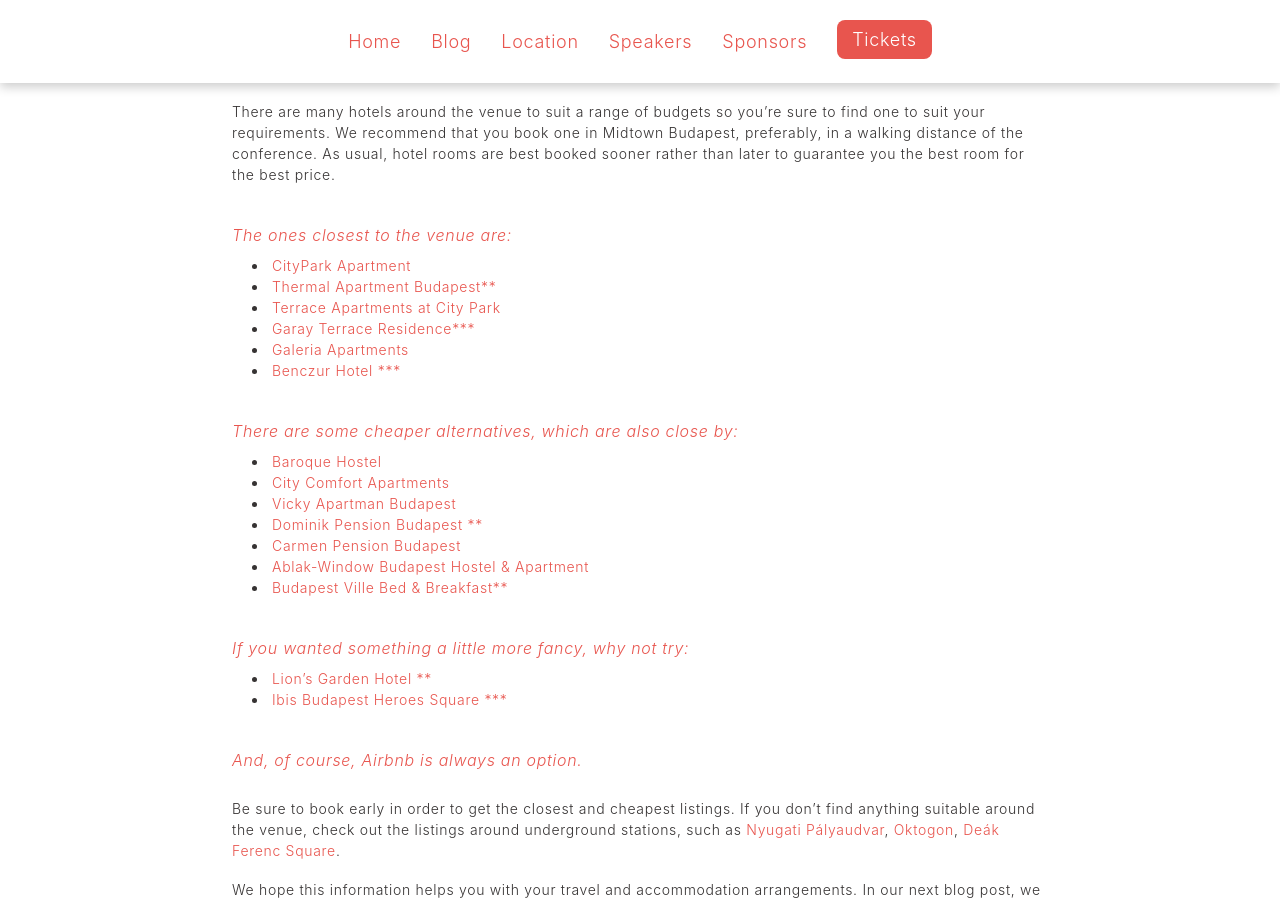
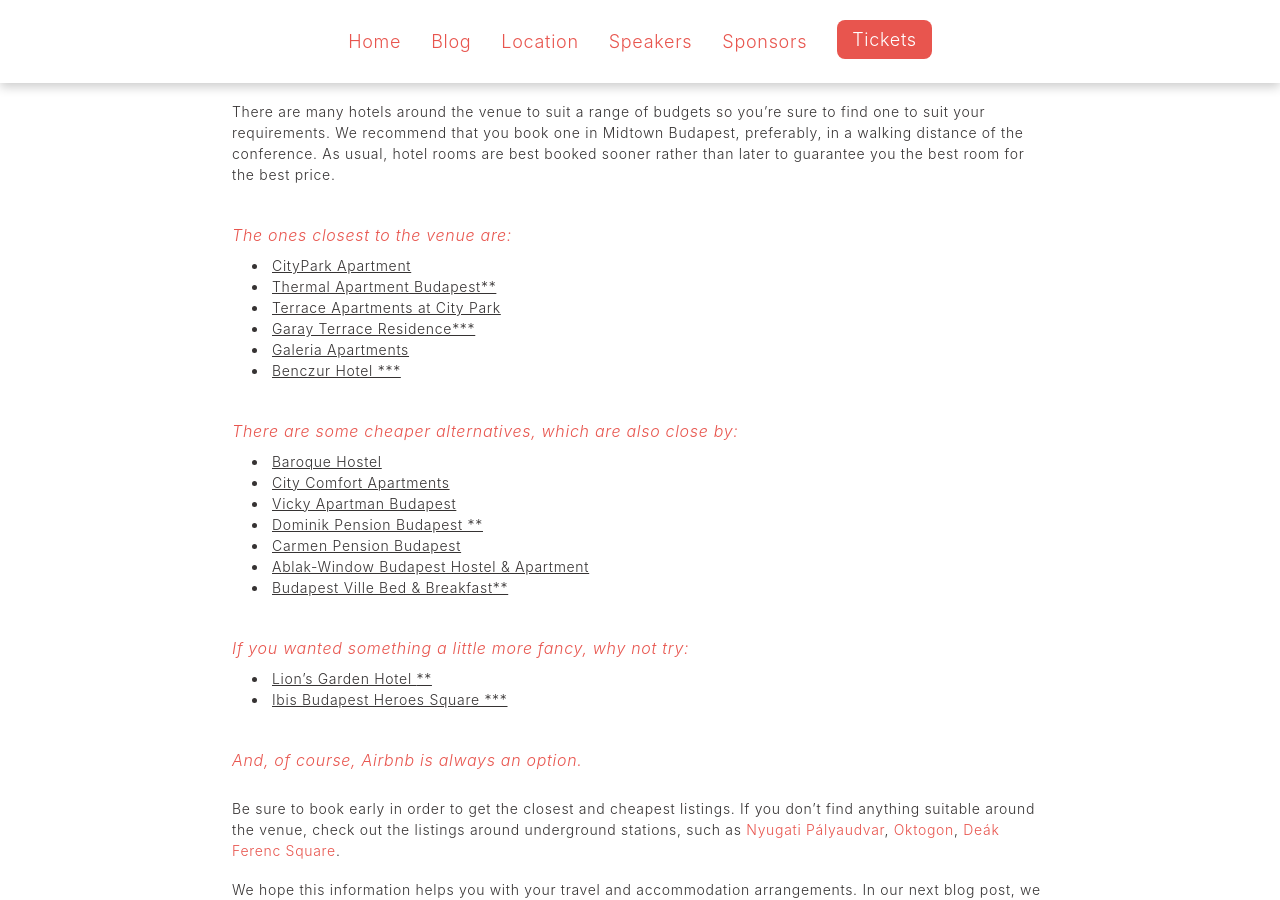
Before and after one commit to euruko/euruko2017.github.io, a Jekyll site: the page built from _posts/2017-06-15-welcome-to-budapest.md, in a window 1280 px wide and 900 px high, scrolled down 896 px. Built offline with Jekyll 4.4.1, drawn with Linux system fonts in a browser that asks for light colours.

Commit message:
Blog finetune
* Modified link colors in <ul> tags in the markdown
* Added min-height to blog section

```diff
--- a/_sass/blog.scss
+++ b/_sass/blog.scss
@@ -1,5 +1,9 @@
 .section-blog {
   padding-top: 20px;
+
+  .section-container {
+    min-height: 700px;
+  }
 }
 
 .blog-post {
--- a/_sass/post.scss
+++ b/_sass/post.scss
@@ -54,5 +54,13 @@
     margin-left: 20px;
     list-style-type: disc;
     list-style-position: inside;
+
+    a {
+      text-decoration: underline;
+
+      color: $font-color;
+
+      &:hover { color: $primary-color; }
+    }
   }
 }
```
